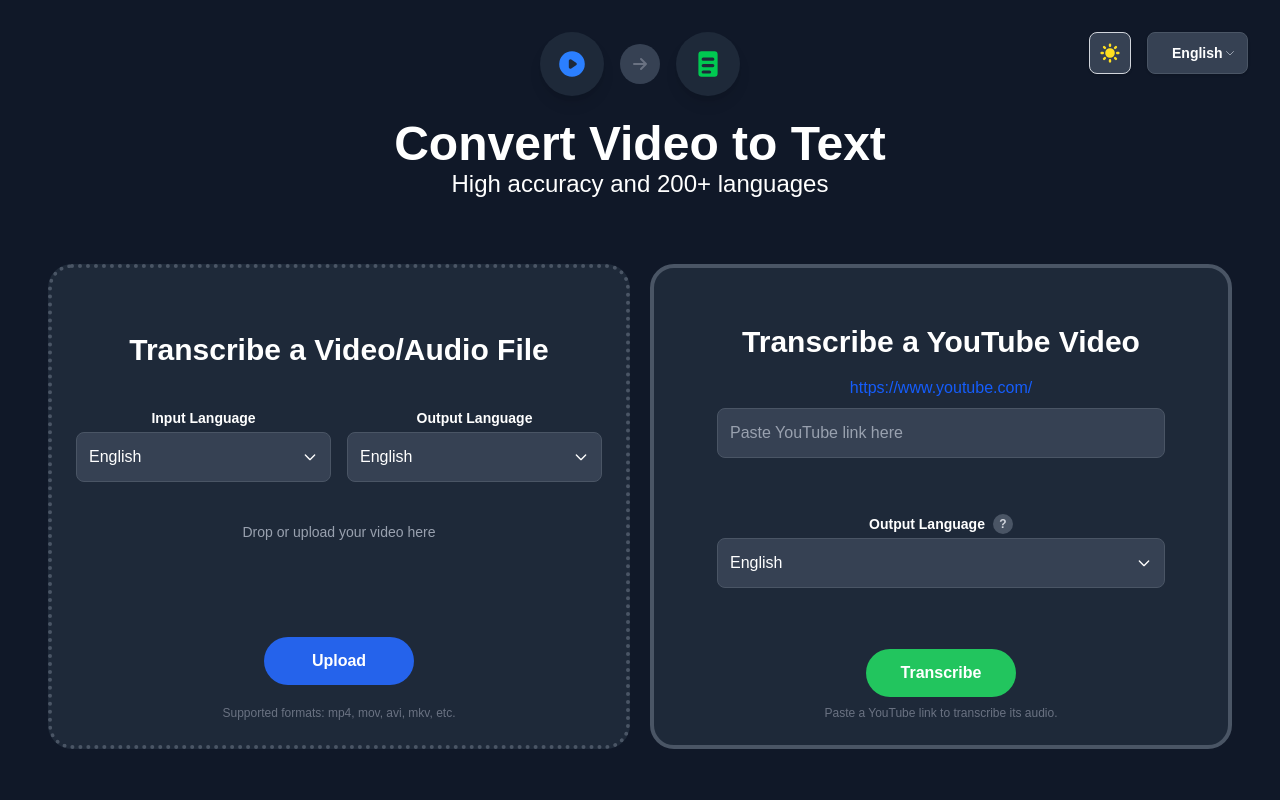
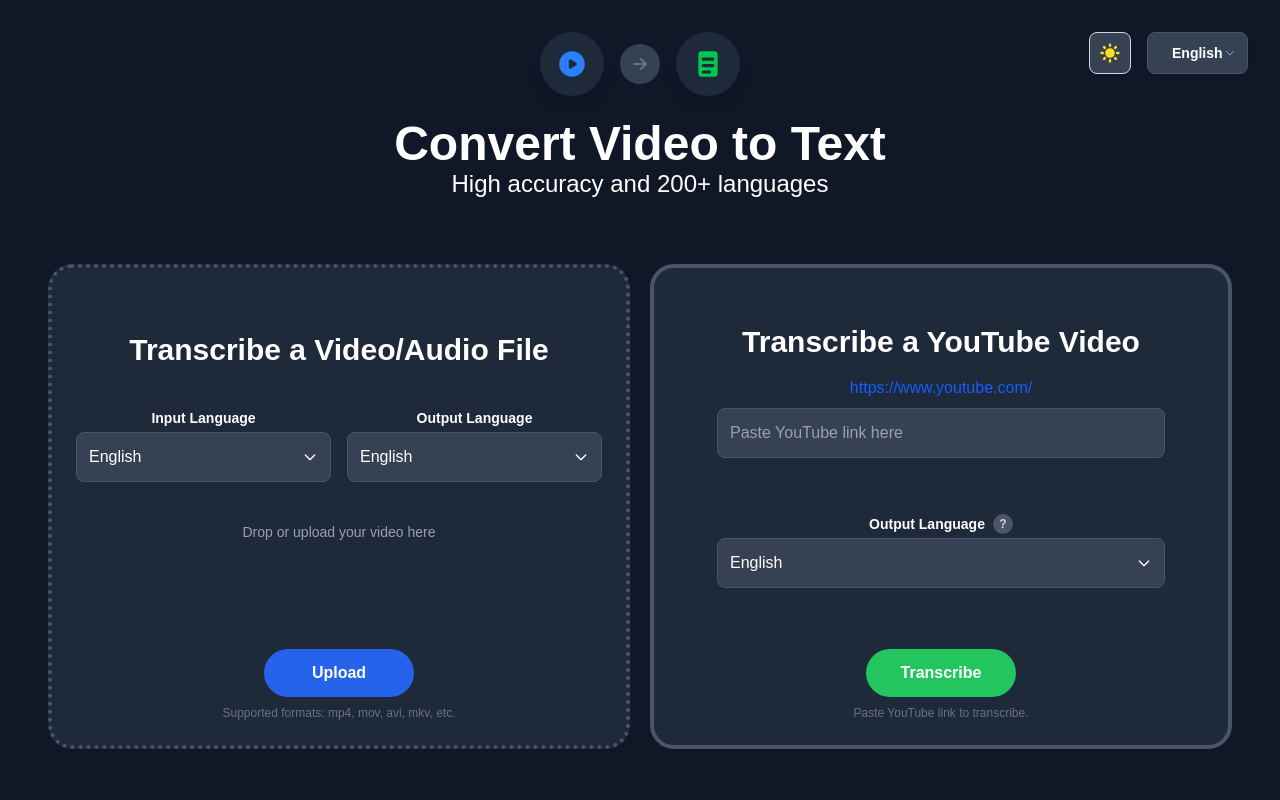
Before and after one commit to tnyw326/transcribing-app, a Next.js app: page / in a window 1280 px wide. Shown: the top 800 px of the page. Built offline with nearby package versions, Linux system fonts and the light colour scheme; a web font is replaced by a local one.

Commit message:
Minor UI Fixes: Now buttons are leveled at any devices! No overflowing labels and buttons.

```diff
--- a/app/page.tsx
+++ b/app/page.tsx
@@ -19,7 +19,7 @@ import ReactMarkdown from 'react-markdown';
       supportedFormats: "Supported formats: mp4, mov, avi, mkv, etc.",
       transcribeYouTube: "Transcribe a YouTube Video",
       pasteYouTubeLink: "Paste YouTube link here",
-      pasteYouTubeDescription: "Paste a YouTube link to transcribe its audio.",
+      pasteYouTubeDescription: "Paste YouTube link to transcribe.",
       pleaseSelectValidVideo: "Please select a valid video file",
       transcriptionOriginal: "Transcription Result:",
       transcriptionSubtitle: "Full transcription with markdown formatting",
@@ -791,7 +791,7 @@ export default function Home() {
       <div className={`flex flex-col lg:flex-row w-full max-w-7xl mx-auto gap-3 sm:gap-4 lg:gap-5 px-2 sm:px-4 ${isDarkMode ? 'text-white' : 'text-[#222]'}`}>
         {/* Video File Card */}
         <div
-          className={`flex flex-col items-center justify-center w-full ${(isVideoUploaded || isYouTubeVideo) ? 'lg:w-1/3' : 'lg:w-1/2'} h-[400px] sm:h-[450px] lg:h-[485px] mb-3 sm:mb-5 lg:mb-0 rounded-2xl sm:rounded-3xl gap-3 sm:gap-4 lg:gap-5 relative p-3 sm:p-4 lg:p-6 border-4 border-dotted transition-colors duration-200 ${
+          className={`flex flex-col items-center justify-center w-full ${(isVideoUploaded || isYouTubeVideo) ? 'lg:w-1/3' : 'lg:w-1/2'} h-[400px] sm:h-[450px] lg:h-[485px] mb-3 sm:mb-5 lg:mb-0 rounded-2xl sm:rounded-3xl gap-3 sm:gap-4 lg:gap-5 relative p-3 sm:p-4 lg:p-6 pb-20 sm:pb-24 lg:pb-28 border-4 border-dotted transition-colors duration-200 ${
             isDragOver
               ? isDarkMode
                 ? 'border-blue-400 bg-blue-900/20'
@@ -982,8 +982,9 @@ export default function Home() {
               </div>
             )}
 
-            {/* Spacer to push button to bottom 20% */}
-            <div className="flex-1"></div>
+            {/* Fixed bottom section for button and label */}
+            <div className="absolute bottom-0 left-0 right-0 p-3 sm:p-4 lg:p-6">
+              <div className="flex flex-col items-center gap-2">
                 <button
                   onClick={selectedFile ? handleTranscribe : handleUploadClick}
                   className={`text-white p-2.5 sm:p-3 rounded-full w-[120px] sm:w-[140px] md:w-[150px] cursor-pointer font-extrabold transition-all duration-300 flex items-center justify-center gap-1.5 sm:gap-2 text-sm sm:text-base ${
@@ -1005,6 +1006,11 @@ export default function Home() {
                   )}
                   {isTranscribingVideo ? t.transcribing : selectedFile ? t.transcribe : t.upload}
                 </button>
+                <div className="w-full flex justify-center">
+                  <p className={`text-xs ${isDarkMode ? 'text-gray-500' : 'text-[#94a3b8]'}`}>{t.supportedFormats}</p>
+                </div>
+              </div>
+            </div>
             <input
               ref={fileInputRef}
               type="file"
@@ -1012,13 +1018,10 @@ export default function Home() {
               onChange={handleFileSelect}
               className="hidden"
             />
-            <div className="w-full flex justify-center mt-3 sm:mt-5">
-              <p className={`text-xs ${isDarkMode ? 'text-gray-500' : 'text-[#94a3b8]'}`}>{t.supportedFormats}</p>
-            </div>
           </div>
         </div>
         {/* YouTube Card */}
-        <div className={`flex flex-col items-center w-full ${(isVideoUploaded || isYouTubeVideo) ? 'lg:w-1/3' : 'lg:w-1/2'} h-[400px] sm:h-[450px] lg:h-[485px] mb-3 sm:mb-5 lg:mb-0 rounded-2xl sm:rounded-3xl gap-3 sm:gap-4 relative p-3 sm:p-4 lg:p-6 border-4 ${
+        <div className={`flex flex-col items-center w-full ${(isVideoUploaded || isYouTubeVideo) ? 'lg:w-1/3' : 'lg:w-1/2'} h-[400px] sm:h-[450px] lg:h-[485px] mb-3 sm:mb-5 lg:mb-0 rounded-2xl sm:rounded-3xl gap-3 sm:gap-4 relative p-3 sm:p-4 lg:p-6 pb-20 sm:pb-24 lg:pb-28 border-4 ${
           isDarkMode ? 'bg-gray-800 border-gray-600' : 'bg-white border-[#e5e7eb] shadow-lg'
         }`}>
           <h2 className={`text-xl sm:text-2xl md:text-3xl font-bold pt-6 sm:pt-8 ${isDarkMode ? 'text-white' : 'text-[#222]'}`}>{t.transcribeYouTube}</h2>
@@ -1149,8 +1152,8 @@ export default function Home() {
             </div>
           </div>
 
-          {/* Spacer to push button to bottom */}
-          <div className="flex-1"></div>
+          {/* Fixed bottom section for button and label */}
+          <div className="absolute bottom-0 left-0 right-0 p-3 sm:p-4 lg:p-6">
             <div className="flex flex-col items-center gap-2">
               <button
                 className={`text-white bg-[#22c55e] hover:bg-[#16a34a] p-2.5 sm:p-3 rounded-full w-[120px] sm:w-[140px] md:w-[150px] cursor-pointer font-extrabold transition-colors flex items-center justify-center gap-1 text-sm sm:text-base ${
@@ -1169,6 +1172,7 @@ export default function Home() {
               </button>
               <div className="w-full flex justify-center px-2">
                 <p className={`text-xs text-center break-words ${isDarkMode ? 'text-gray-500' : 'text-[#94a3b8]'}`}>{t.pasteYouTubeDescription}</p>
+              </div>
             </div>
           </div>
         </div>
```
Lines whose indentation alone changed are shown as unchanged.
